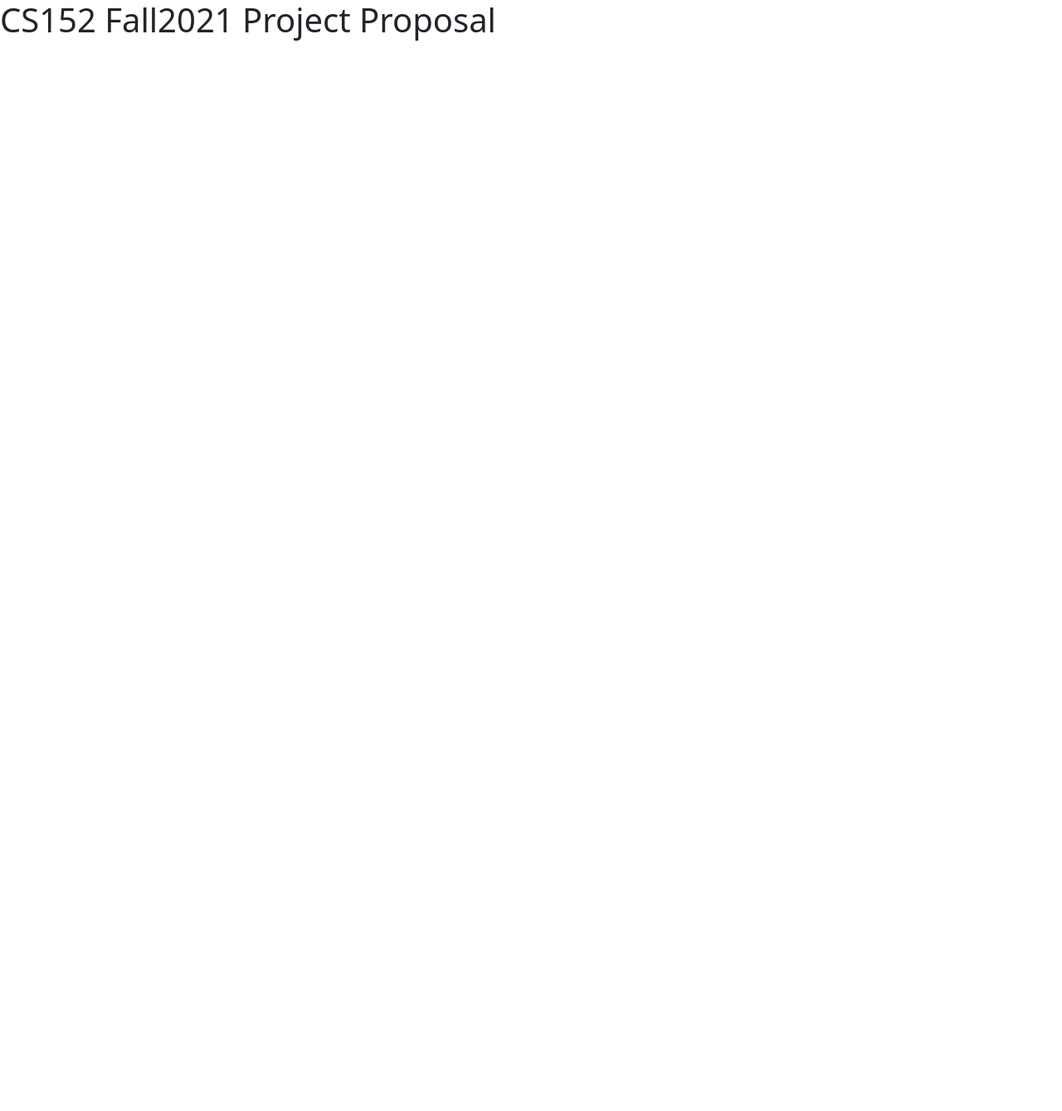
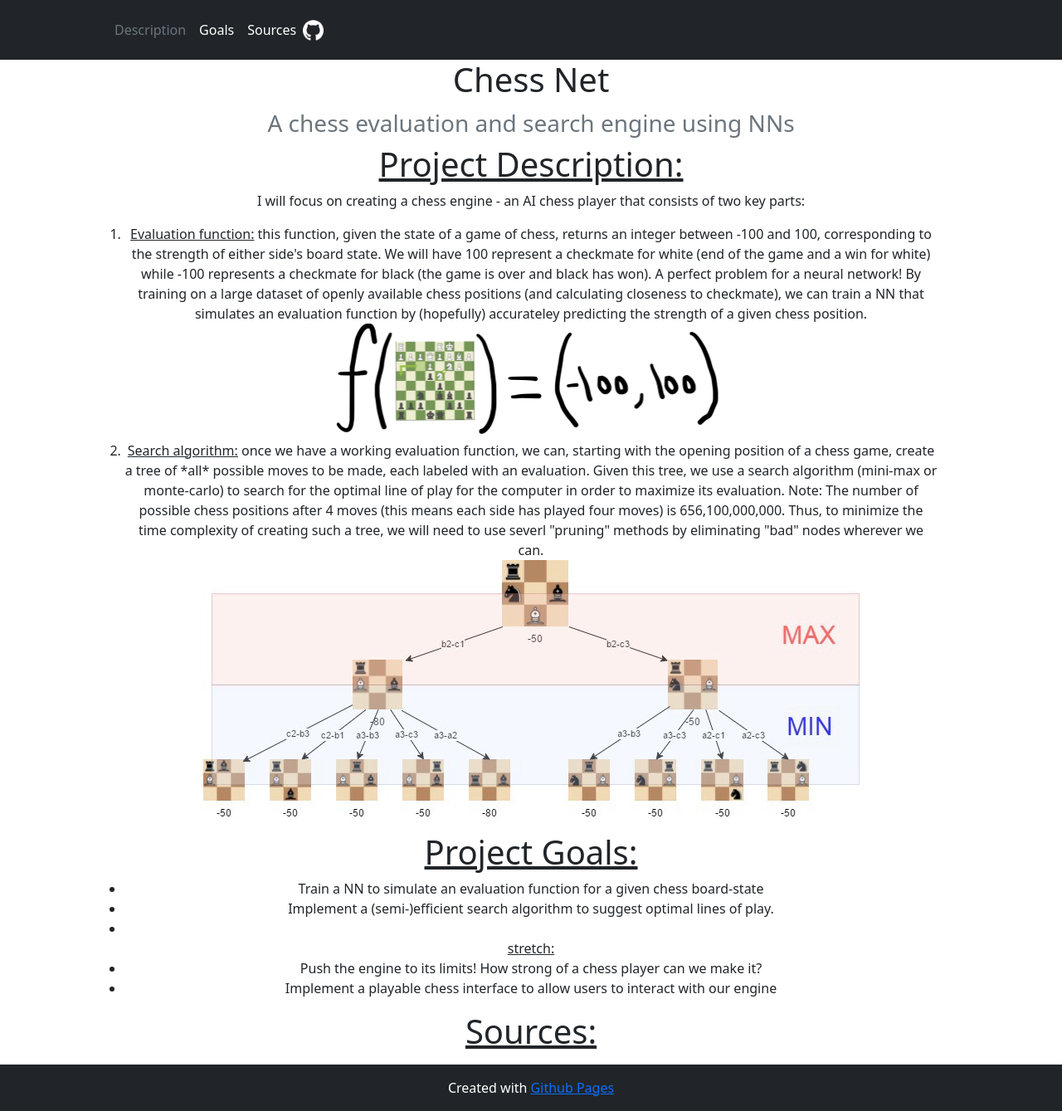
Before and after one commit to amgarton47/amgarton47.github.io, a plain HTML site: page index.html in a window 1280 px wide. Shown: the whole page at 83% size. Before the commit the page ends 800 px from the top, so only its background shows below. Drawn offline with nearby package versions, Linux system fonts and the light colour scheme.

Commit message:
filled out html

```diff
--- a/index.html
+++ b/index.html
@@ -8,12 +8,111 @@
     <link href="https://cdn.jsdelivr.net/npm/bootstrap@5.1.1/dist/css/bootstrap.min.css" rel="stylesheet"
         integrity="sha384-F3w7mX95PdgyTmZZMECAngseQB83DfGTowi0iMjiWaeVhAn4FJkqJByhZMI3AhiU" crossorigin="anonymous">
 
-    <link href="style.css" type="stylesheet">
-    <title>ChessNet</title>
+    <link rel="stylesheet" href="style.css">
+    <title>Chess Net</title>
 </head>
 
 <body>
-    <h1>CS152 Fall2021 Project Proposal</h1>
+    <header class="p-3 bg-dark text-white">
+        <div class="container">
+            <div class="d-flex flex-wrap align-items-center justify-content-center justify-content-lg-start">
+                <a href="/" class="d-flex align-items-center mb-2 mb-lg-0 text-white text-decoration-none">
+                    <svg class="bi me-2" width="40" height="32" role="img" aria-label="Bootstrap">
+                        <use xlink:href="#bootstrap"></use>
+                    </svg>
+                </a>
+
+                <ul class="nav col-12 col-lg-auto me-lg-auto mb-2 justify-content-center mb-md-0">
+                    <li><a href="#description" class="nav-link px-2 text-secondary">Description</a></li>
+                    <li><a href="#goals" class="nav-link px-2 text-white">Goals</a></li>
+                    <li><a href="#sources" class="nav-link px-2 text-white">Sources</a></li>
+                    <a href="https://github.com/amgarton47/amgarton47.github.io">
+                        <img style="margin-top: 8px;" src="github-logo.png" alt="Github" width="25" height="25">
+                    </a>
+                </ul>
+
+                <!-- <form class="col-12 col-lg-auto mb-3 mb-lg-0 me-lg-3">
+                    form?
+                </form>
+
+                <div class="text-end">
+                    <span>aidan garton</span>
+                </div> -->
+            </div>
+        </div>
+    </header>
+
+
+    <h1>Chess Net
+        <!-- <small class="text-muted">CS152 Fall2021 Project Proposal</small> -->
+    </h1>
+    <h2> <small class="text-muted">A chess evaluation and search engine using NNs</small></h2>
+
+    <!-- DESCRIPTION -->
+    <div>
+        <h1 id="description"><u>Project Description:</u></h1>
+        <p>I will focus on creating a chess engine - an AI chess player that consists of two key parts: </p>
+
+        <ol>
+            <li><u>Evaluation function:</u> this function, given the state of a game of chess, returns an integer
+                between
+                -100 and 100, corresponding to the strength of either side's board state. We will have 100 represent a
+                checkmate for white (end of the game and a win for white) while -100 represents a checkmate for black
+                (the
+                game is over and black has won). A perfect problem for a neural network! By training on a large dataset
+                of
+                openly available chess positions (and calculating closeness to checkmate), we can train a NN that
+                simulates
+                an evaluation function by (hopefully) accurateley predicting the strength of a given chess position.
+            </li>
+
+            <img src="evalfunc.png" alt="Github" width="500">
+
+            <li><u>Search algorithm:</u> once we have a working evaluation function, we can, starting with the opening
+                position of a chess game, create a tree of *all* possible moves to be made, each labeled with an
+                evaluation.
+                Given this tree, we use a search algorithm (mini-max or monte-carlo) to search for the optimal line of
+                play
+                for the computer in order to maximize its evaluation. Note: The number of possible chess positions after
+                4
+                moves (this means each side has played four moves) is 656,100,000,000. Thus, to minimize the time
+                complexity
+                of creating such a tree, we will need to use severl "pruning" methods by eliminating "bad" nodes
+                wherever we
+                can. </li>
+
+            <img src="chess-tree.jpg" alt="Github">
+        </ol>
+    </div>
+
+    <!-- GOALS -->
+    <div>
+        <h1 id="goals"><u>Project Goals:</u></h1>
+        <ul>
+            <li>Train a NN to simulate an evaluation function for a given chess board-state</li>
+            <li>Implement a (semi-)efficient search algorithm to suggest optimal lines of play.</li>
+            <li></li>
+
+            <u>stretch:</u>
+            <li>Push the engine to its limits! How strong of a chess player can we make it?</li>
+            <li>Implement a playable chess interface to allow users to interact with our engine</li>
+        </ul>
+    </div>
+
+    <!-- SOURCES -->
+    <div>
+        <h1 id="sources"><u>Sources:</u></h1>
+        <ul style="list-style-type: none;">
+            <li></li>
+            <li></li>
+            <li></li>
+        </ul>
+    </div>
+
+    <footer class="p-3 bg-dark text-white">
+        Created with <a href="https://pages.github.com/">Github Pages</a>
+    </footer>
+
 </body>
 
 </html>
--- a/style.css
+++ b/style.css
@@ -1,3 +1,20 @@
-h1 {
+/* h1 {
   background-color: blueviolet;
+} */
+
+img:hover {
+  cursor: pointer;
+  /* width: 30px;
+  height: 30px; */
 }
+
+* {
+  margin: 0;
+  padding: 0;
+  text-align: center;
+}
+
+ol,
+ul {
+  padding: 0 150px 0 150px;
+}
```
Also changed, not shown: chess-tree.jpg (added), evalfunc.png (added), github-logo.png (added).
